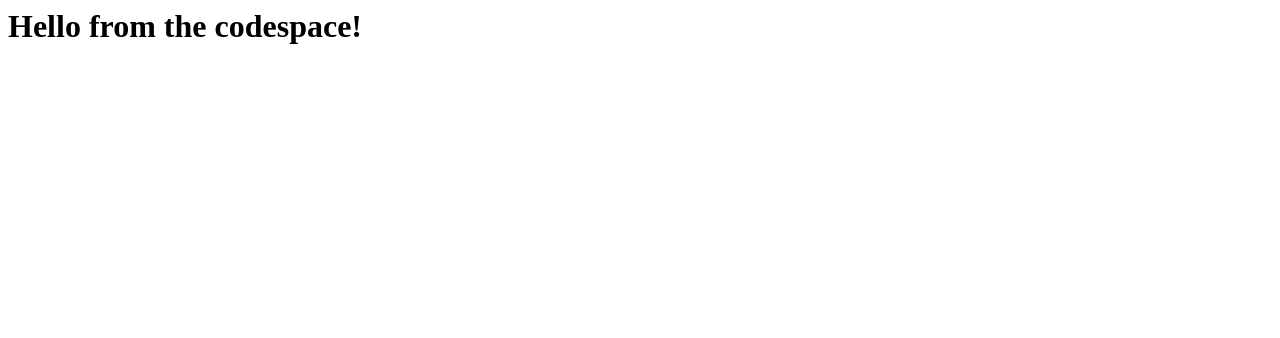
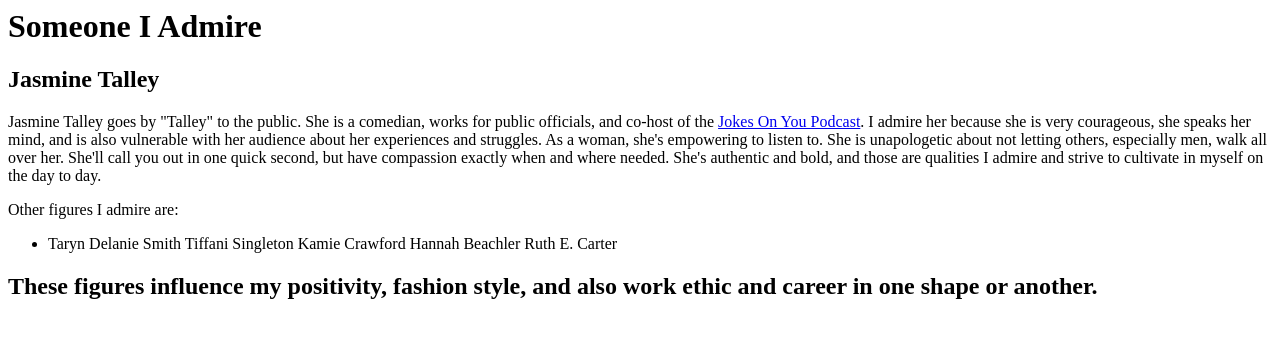
Before and after one commit to tayamari/skills-code-with-codespaces, a plain HTML site: page index.html in a window 1280 px wide. Drawn offline with Linux system fonts and the light colour scheme.

Commit message:
Update index.html

```diff
--- a/index.html
+++ b/index.html
@@ -1,3 +1,31 @@
 <html>
-  <h1>Hello from the codespace!</h1>
+  <head>
+    <link href=style.css rel="stylesheet">
+  </head>
+
+  <title>
+    Personal Page
+  </title>
+  <body>
+  <h1>Someone I Admire</h1>
+  <h2 class="talley">
+Jasmine Talley
+  </h2>
+  <p>
+    Jasmine Talley goes by "Talley" to the public. She is a comedian, works for public officials, and co-host of the <a href="https://podcasts.apple.com/us/podcast/jokes-on-you-podcast/id1498551887">Jokes On You Podcast</a>. I admire her because she is very courageous, she speaks her mind, and is also vulnerable with her audience about her experiences and struggles. As a woman, she's empowering to listen to. She is unapologetic about not letting others, especially men, walk all over her. She'll call you out in one quick second, but have compassion exactly when and where needed. She's authentic and bold, and those are qualities I admire and strive to cultivate in myself on the day to day.
+  </p>
+
+  <p>Other figures I admire are:
+    <ul>
+      <li>
+        Taryn Delanie Smith
+        Tiffani Singleton
+        Kamie Crawford
+        Hannah Beachler
+        Ruth E. Carter
+      </li>
+    </ul>
+</p>
+<h2 class="reason">These figures influence my positivity, fashion style, and also work ethic and career in one shape or another.</h2>
+  </body>
 </html>
```
